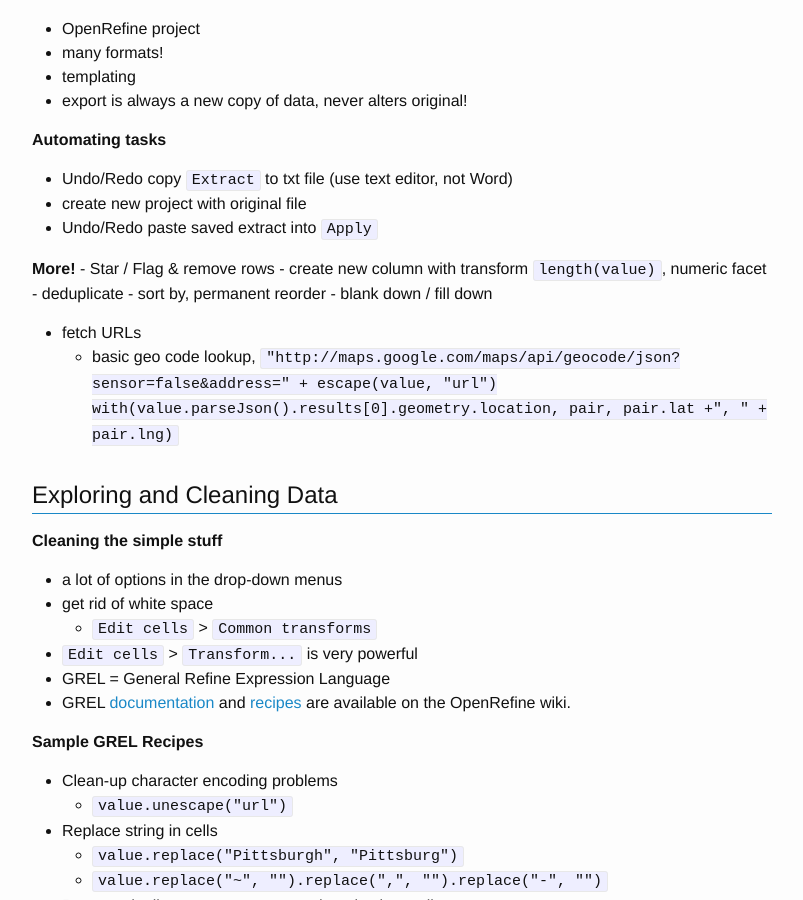
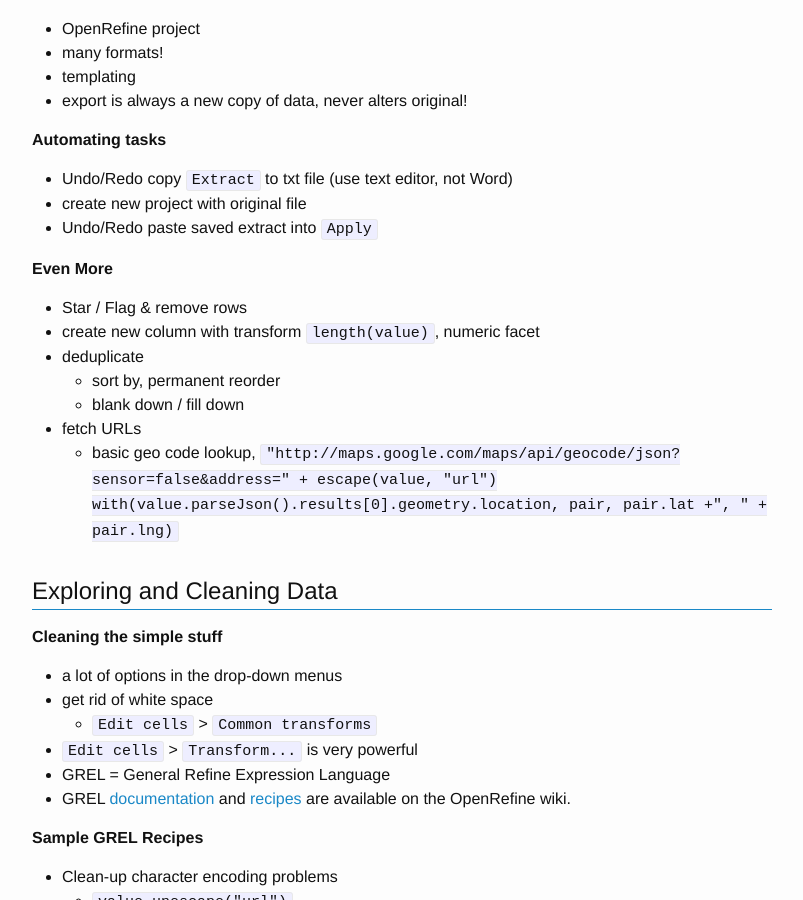
Before and after one commit to mbolam/DSWS_OpenRefine, a Jekyll site: the page built from 4-cleaning.md, in a window 1280 px wide and 900 px high, scrolled down 1188 px. Shown: the whole window, without its empty margins (238-1041 px from the left). Built offline with Jekyll 4.4.1, drawn with Linux system fonts in a browser that asks for light colours.

Commit message:
fix More section

```diff
--- a/4-cleaning.md
+++ b/4-cleaning.md
@@ -55,12 +55,12 @@ The data fields are
   - create new project with original file
   - Undo/Redo paste saved extract into `Apply`
 
-**More!**
-	- Star / Flag & remove rows
-	- create new column with transform `length(value)`, numeric facet
-	- deduplicate
-		- sort by, permanent reorder
-		- blank down / fill down
+**Even More**
+  - Star / Flag & remove rows
+  - create new column with transform `length(value)`, numeric facet
+  - deduplicate
+    - sort by, permanent reorder
+    - blank down / fill down
   - fetch URLs
     - basic geo code lookup, `"http://maps.google.com/maps/api/geocode/json?sensor=false&address=" + escape(value, "url")
   with(value.parseJson().results[0].geometry.location, pair, pair.lat +", " + pair.lng)`
```
